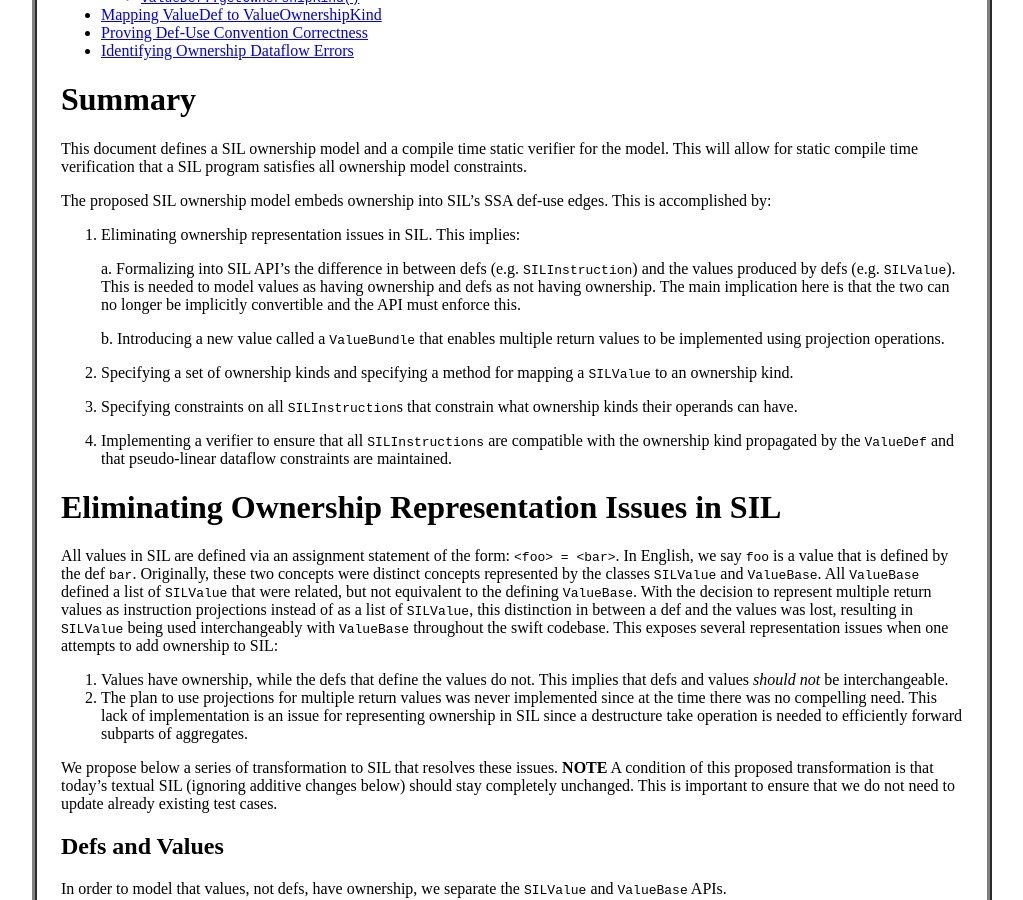
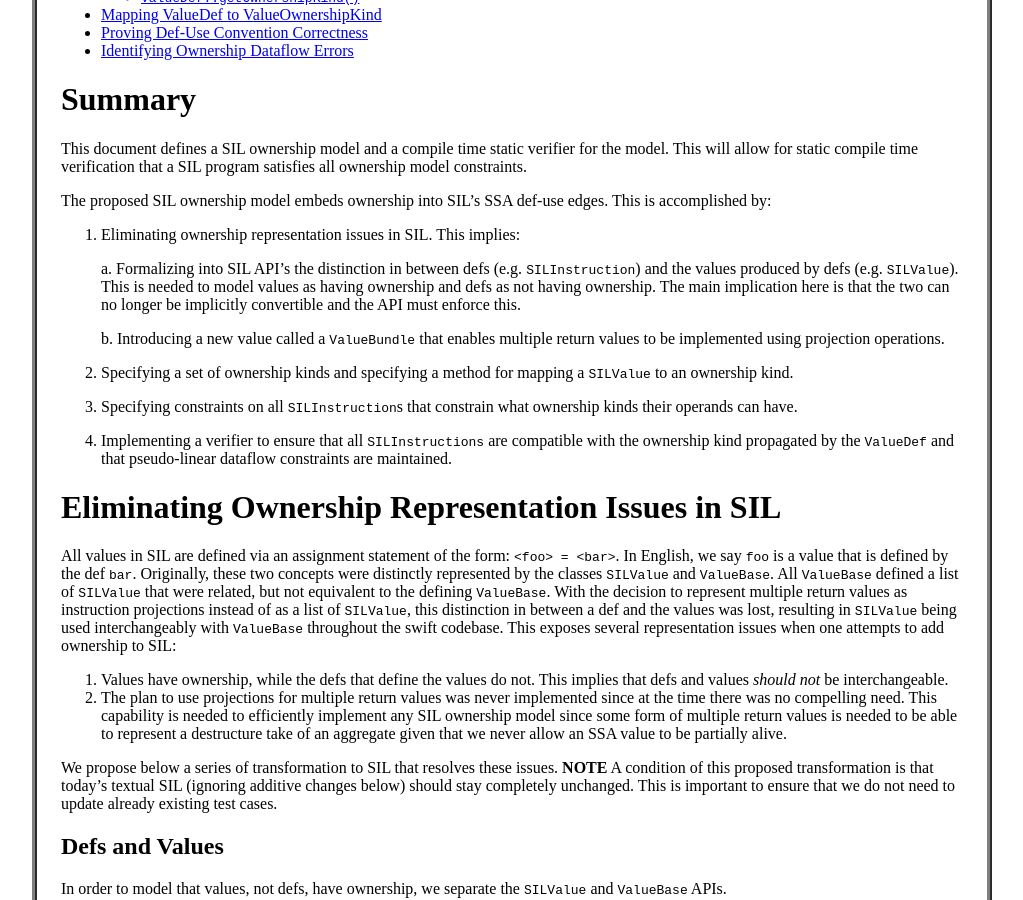
Before and after one commit to gottesmm/gottesmm.github.io, a Jekyll site: the page built from proposals/sil-ownership-verifier.md, in a window 1280 px wide and 900 px high, scrolled down 355 px. Shown: the whole window, without its empty margins (128-1151 px from the left). Built offline with Jekyll 4.4.1, drawn with Linux system fonts in a browser that asks for light colours.

Commit message:
checkpoint.

```diff
--- a/proposals/sil-ownership-verifier.md
+++ b/proposals/sil-ownership-verifier.md
@@ -39,7 +39,7 @@ edges. This is accomplished by:
 
 1. Eliminating ownership representation issues in SIL. This implies:
 
-   a. Formalizing into SIL API's the difference in between defs
+   a. Formalizing into SIL API's the distinction in between defs
    (e.g. `SILInstruction`) and the values produced by defs
    (e.g. `SILValue`). This is needed to model values as having ownership and
    defs as not having ownership. The main implication here is that the two can
@@ -62,7 +62,7 @@ edges. This is accomplished by:
 
 All values in SIL are defined via an assignment statement of the form: `<foo> = <bar>`.
 In English, we say `foo` is a value that is defined by the def
-`bar`. Originally, these two concepts were distinct concepts represented by the
+`bar`. Originally, these two concepts were distinctly represented by the
 classes `SILValue` and `ValueBase`. All `ValueBase` defined a list of `SILValue`
 that were related, but not equivalent to the defining `ValueBase`. With the
 decision to represent multiple return values as instruction projections instead
@@ -74,9 +74,10 @@ one attempts to add ownership to SIL:
 1. Values have ownership, while the defs that define the values do not. This
    implies that defs and values *should not* be interchangeable.
 2. The plan to use projections for multiple return values was never implemented
-   since at the time there was no compelling need. This lack of implementation
-   is an issue for representing ownership in SIL since a destructure take
-   operation is needed to efficiently forward subparts of aggregates.
+   since at the time there was no compelling need. This capability is needed to
+   efficiently implement any SIL ownership model since some form of multiple
+   return values is needed to be able to represent a destructure take of an
+   aggregate given that we never allow an SSA value to be partially alive.
 
 We propose below a series of transformation to SIL that resolves these
 issues. **NOTE** A condition of this proposed transformation is that today's
```
